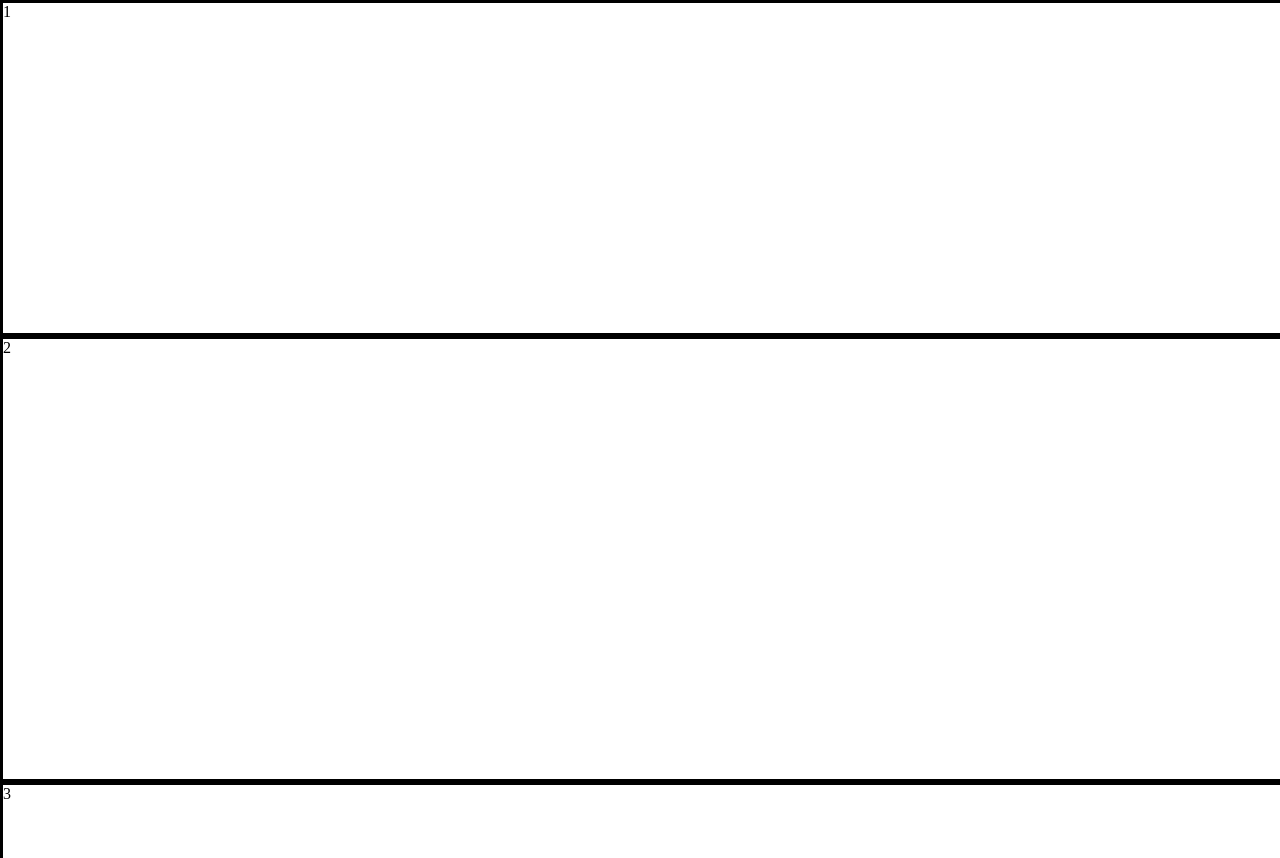
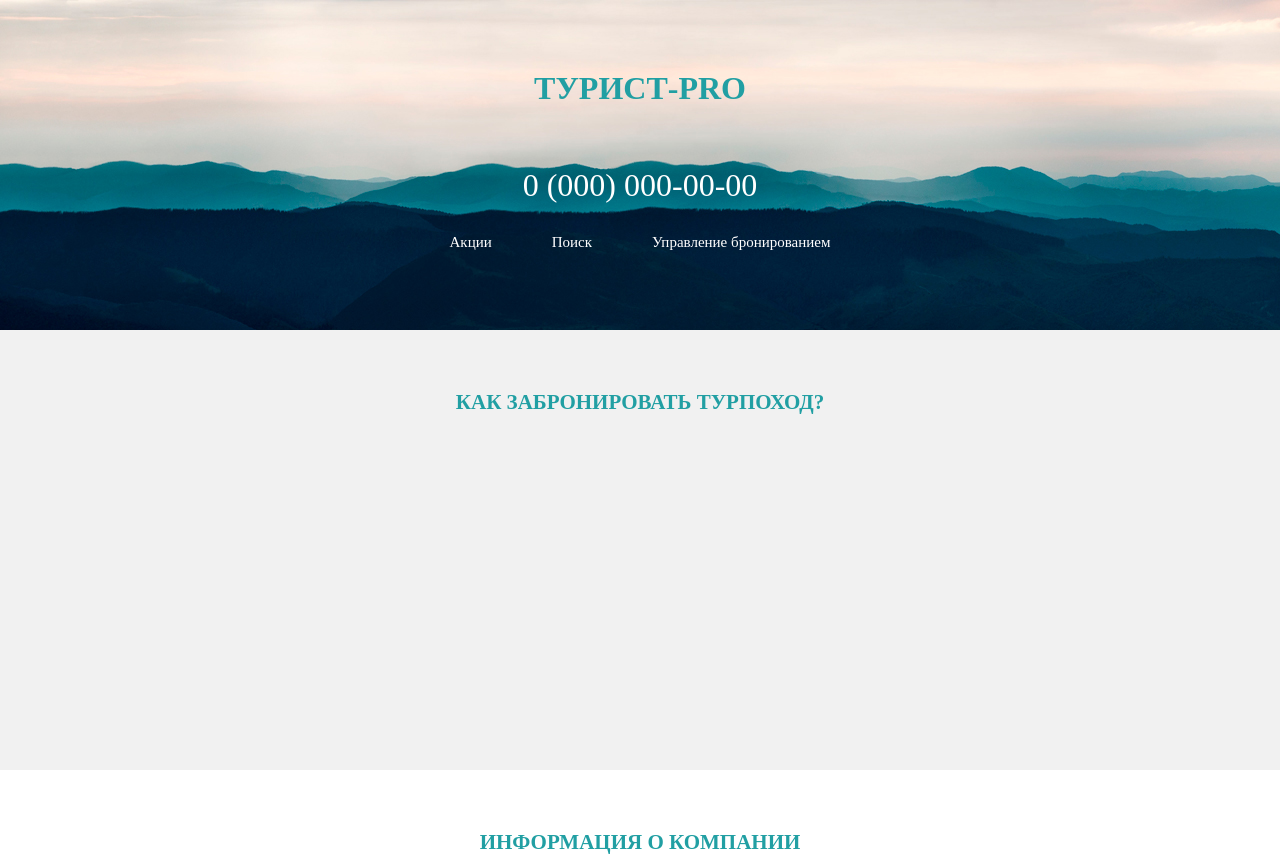
Before and after one commit to lsoulworkerl/tourist_pro, a plain HTML site: page index.html in a window 1280 px wide. Shown: the top 858 px of the page. Drawn offline with Linux system fonts and the light colour scheme.

Commit message:
Add title

```diff
--- a/index.html
+++ b/index.html
@@ -5,28 +5,39 @@
     </head>
     <body>
         <div class="first_block">
-            1
+            <h1>ТУРИСТ-PRO</h1>
+            <p class="phone">0 (000) 000-00-00</p>
+            <div class="links">
+                <div class="main_link">
+                    <p>Акции</p>
+                </div>
+                <div class="main_link">
+                    <p>Поиск</p>
+                </div>
+                <div class="main_link">
+                    <p>Управление бронированием</p>
+                </div>
+            </div>
         </div>
         <div class="second_block">
-            2
+            <h1 class="subtitle">КАК ЗАБРОНИРОВАТЬ ТУРПОХОД?</h1>
         </div>
         <div class="third_block">
-            3
+            <h1 class="subtitle">ИНФОРМАЦИЯ О КОМПАНИИ</h1>
         </div>
         <div class="fourth_block">
-            4
+            <h1 class="subtitle">ОТЗЫВЫ КЛИЕНТОВ</h1>
         </div>
         <div class="fifth_block">
-            5
         </div>
         <div class="sixth_block">
-            6
+            <h1 class="subtitle">ПОИСК ТУРА</h1>
         </div>
         <div class="seventh_block">
-            7
+            <h1 class="subtitle">АКЦИИ</h1>
         </div>
         <div class="eighth_block">
-            8
+            <h1 class="subtitle">ПОДПИШИСЬ НА ЗАКРЫТЫЕ АКЦИИ</h1>
         </div>
         <div class="ninth_block">
             9
--- a/style.css
+++ b/style.css
@@ -1,33 +1,75 @@
-html{
-    width: 100%;
-    max-width: 100%;
-    overflow-x: hidden;
+* {
+    margin: 0;
+    padding: 0;
+    outline: none;
 }
 
-body{
-    min-height:100%;
-    margin: 0 0;
+html{
+    overflow-x: hidden;
 }
 
 .first_block {
     position: relative;
-    border: solid;
     width: 100%;
     height: 330px;
     margin: 0px;
+    background-image: url("./img/bg.jpg");
+}
+
+.first_block h1 {
+    font-family: 'Times New Roman', Times, serif;
+    text-transform: uppercase;
+    font-size: 32px;
+    text-align: center;
+    padding-top: 70px;
+    color: #219fa3;
+    box-sizing: content-box;
+}
+
+.phone {
+    text-align: center;
+    padding-top: 60px;
+    font-size: 32px;
+    color: #ffffff;
+    box-sizing: content-box;
+}
+
+.links {
+    display: flex;
+    justify-content: center;
+    padding-top: 30px;
+}
+
+.main_link {
+    display: inline-block;
+    text-align: center;
+    font-size: 15px;
+    padding-right: 60px;
+    color: #ffffff;
+}
+
+.main_link:last-child {
+    padding-right: 0px;
 }
 
 .second_block {
     position: relative;
-    border: solid;
     width: 100%;
     height: 440px;
     margin: 0px;
+    background-color: #f1f1f1;
+}
+
+.subtitle {
+    text-align: center;
+    font-size: 21px;
+    padding-top: 60px;
+    text-transform: uppercase;
+    color: #219fa3;
 }
 
 .third_block {
     position: relative;
-    border: solid;
     width: 100%;
     height: 330px;
     margin: 0px;
@@ -35,15 +77,14 @@ body{
 
 .fourth_block {
     position: relative;
-    border: solid;
     width: 100%;
     height: 170px;
     margin: 0px;
+    background-color: #f1f1f1;
 }
 
 .fifth_block {
     position: relative;
-    border: solid;
     width: 100%;
     height: 390px;
     margin: 0px;
@@ -51,7 +92,6 @@ body{
 
 .sixth_block {
     position: relative;
-    border: solid;
     width: 100%;
     height: 250px;
     margin: 0px;
@@ -59,7 +99,6 @@ body{
 
 .seventh_block {
     position: relative;
-    border: solid;
     width: 100%;
     height: 750px;
     margin: 0px;
@@ -67,7 +106,6 @@ body{
 
 .eighth_block {
     position: relative;
-    border: solid;
     width: 100%;
     height: 230px;
     margin: 0px;
@@ -75,7 +113,6 @@ body{
 
 .ninth_block {
     position: relative;
-    border: solid;
     width: 100%;
     height: 180px;
     margin: 0px;
```
Also changed, not shown: img/bg.jpg (added).
